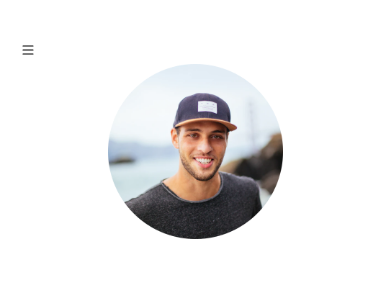
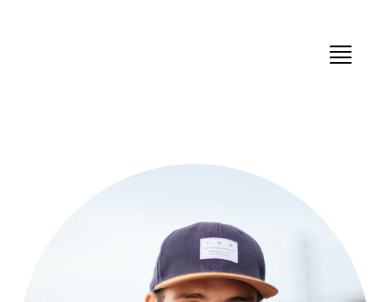
Before and after one commit to hung0110/asm-web2022, a plain HTML site: page asm.html in a window 390 px wide. Shown: the top 302 px of the page. Drawn offline with nearby package versions, Linux system fonts and the light colour scheme.

Commit message:
up date next

```diff
--- a/asm.html
+++ b/asm.html
@@ -11,18 +11,23 @@
 
 <body>
     <header class="max-w-5xl mx-auto pt-10 mb-20 px-5 md:px-0">
-        <div class="menu mb-20 hidden md:block ">
-            <ul class="flex space-x-5 inline text-center text-2xl font-bold place-content-end">
+        <div class="flex justify-end">
+            <button id="button" class=" md:hidden">
+                <svg xmlns="http://www.w3.org/2000/svg" width="44" height="44" fill="currentColor" class="bi bi-justify"
+                    viewBox="0 0 24 24">
+                    <path fill-rule="evenodd"
+                        d="M2 12.5a.5.5 0 0 1 .5-.5h11a.5.5 0 0 1 0 1h-11a.5.5 0 0 1-.5-.5zm0-3a.5.5 0 0 1 .5-.5h11a.5.5 0 0 1 0 1h-11a.5.5 0 0 1-.5-.5zm0-3a.5.5 0 0 1 .5-.5h11a.5.5 0 0 1 0 1h-11a.5.5 0 0 1-.5-.5zm0-3a.5.5 0 0 1 .5-.5h11a.5.5 0 0 1 0 1h-11a.5.5 0 0 1-.5-.5z" />
+                </svg>
+            </button>
+        </div>
+        <div class="md:flex justify-end mb-20 text-right">
+            <ul id="menu" class="hidden md:flex md:space-x-4 font-bold text-3xl">
                 <li><a class="" href="">Works</a></li>
                 <li><a href="">Blog</a></li>
                 <li><a href="">Contact</a></li>
             </ul>
         </div>
-        <button><svg xmlns="http://www.w3.org/2000/svg" width="16" height="16" fill="currentColor" class="bi bi-list"
-                viewBox="0 0 16 16">
-                <path fill-rule="evenodd"
-                    d="M2.5 12a.5.5 0 0 1 .5-.5h10a.5.5 0 0 1 0 1H3a.5.5 0 0 1-.5-.5zm0-4a.5.5 0 0 1 .5-.5h10a.5.5 0 0 1 0 1H3a.5.5 0 0 1-.5-.5zm0-4a.5.5 0 0 1 .5-.5h10a.5.5 0 0 1 0 1H3a.5.5 0 0 1-.5-.5z" />
-            </svg></button>
+
         <div class="grid md:grid-cols-3 gap-8">
             <div class="order-2 text-center md:text-left md:order-1 md:col-span-2 mt-10">
                 <h2 class="font-bold text-3xl mb-5">Hi, I am John,
@@ -33,8 +38,8 @@
                     duis enim velit mollit. Exercitation veniam consequat sunt nostrud amet.</p>
                 <button class="border bg-red-500 text-white py-2 px-3">Download Resume</button>
             </div>
-            <div class="flex md:justify-end order-1 md:col-span-1 md:order-2 justify-center "><img
-                    class="w-1/2 md:w-full" src="./src/img/Ellipse1.png" alt=""></div>
+            <div class="flex md:justify-end order-1 md:col-span-1 md:order-2 justify-center"><img
+                    class="md:w-full" src="./src/img/Ellipse1.png" alt=""></div>
         </div>
     </header>
     <section class="mb-10 bg-[#EDF7FA] py-10 px-5 md:px-0">
@@ -108,7 +113,14 @@
         </div>
         Copyright ©2020 All rights reserved
     </footer>
+    <script>
+        const menu = document.getElementById("menu");
+        const button = document.getElementById("button");
 
+        button.addEventListener("click", function () {
+            menu.classList.toggle("hidden");
+        });
+    </script>
 </body>
 
 </html>
```
Also changed, not shown: asm4.html (+1 -1 lines).
